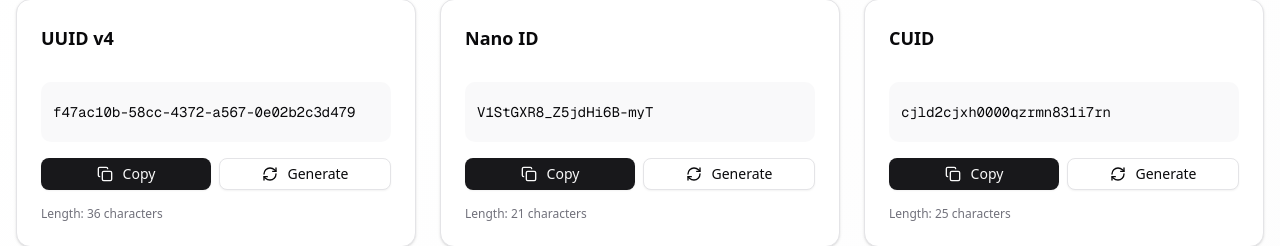
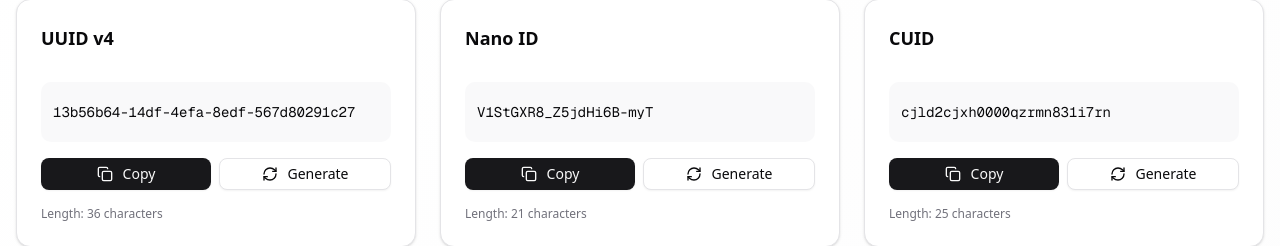
Before and after one commit to yuzu-juice/super-unique-id-generator, a Next.js app: page / in a window 1280 px wide. Shown: the part 101-347 px from the top of the page. Built offline with nearby package versions, Linux system fonts and the light colour scheme.

Commit message:
add: uuid

```diff
--- a/src/data/idTypes.ts
+++ b/src/data/idTypes.ts
@@ -8,7 +8,7 @@ export const idTypes: IdType[] = [
   {
     id: "uuid",
     name: "UUID v4",
-    generator: () => "f47ac10b-58cc-4372-a567-0e02b2c3d479",
+    generator: () => crypto.randomUUID(),
   },
   {
     id: "nanoid",
```
